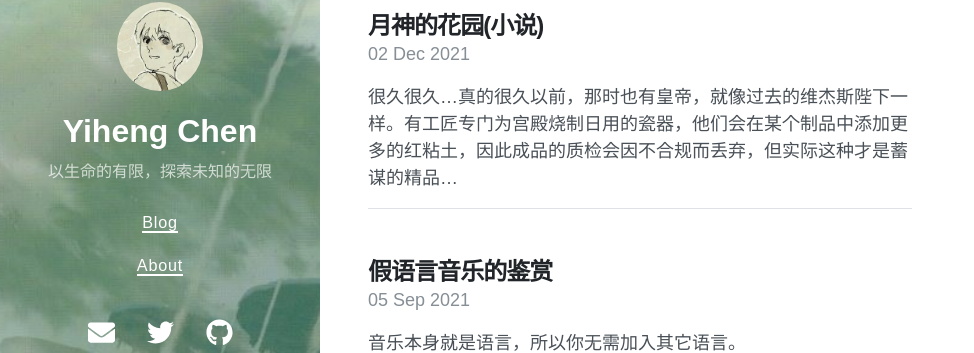
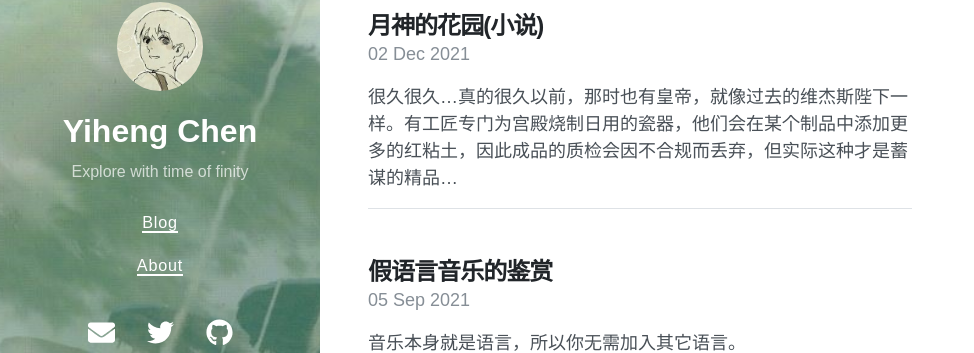
Before and after one commit to yihenc/yihenc.github.io, a Jekyll site: the page built from index.html, in a window 1280 px wide. Shown: the part 268-621 px from the top of the page, without its empty margins (0-974 px from the left). Built offline with Jekyll 4.4.1, drawn with Linux system fonts in a browser that asks for light colours; nearby versions of some CDN libraries; the list of posts is cut into pages by our own code.

Commit message:
Update _config.yml

```diff
--- a/_config.yml
+++ b/_config.yml
@@ -1,6 +1,6 @@
 # Setup
 title: Yiheng Chen
-description: 以生命的有限，探索未知的无限
+description: Explore with time of finity
 url: https://maakabaka.github.io
 avatar: /avatar.jpeg
 paginate: 5
```
